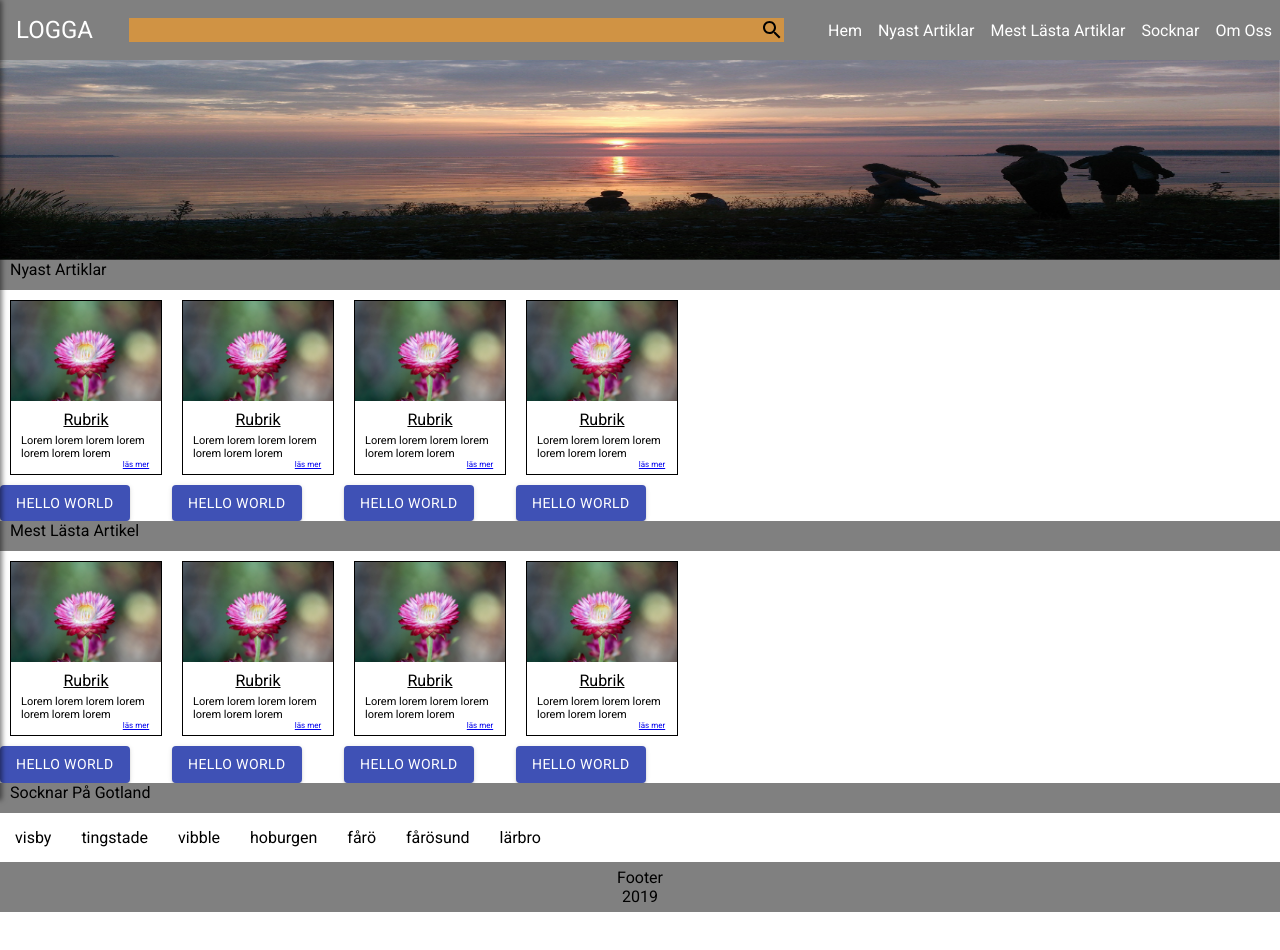
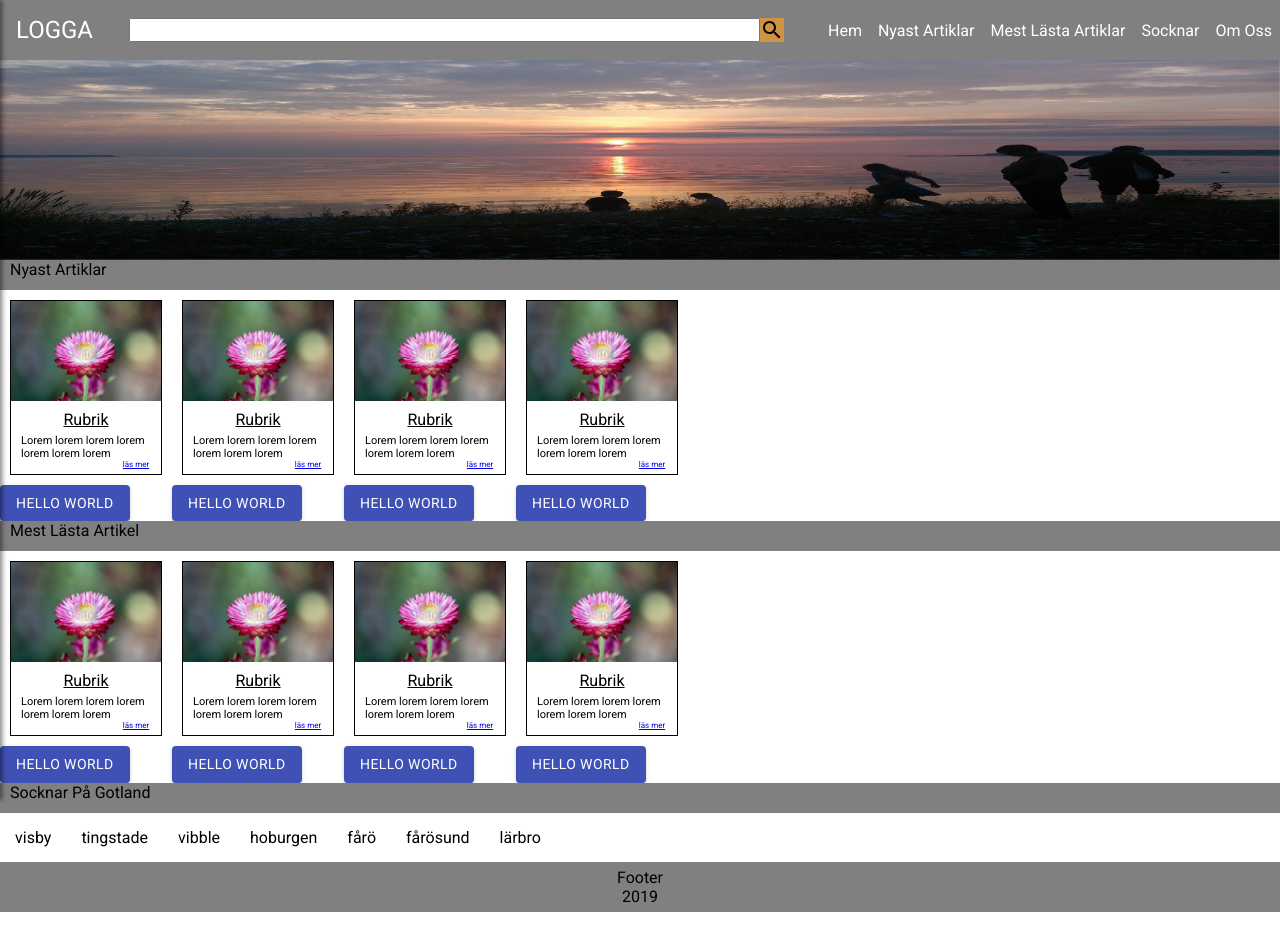
Before and after one commit to wongprom/gutar, a React (Create React App) app: page / in a window 1280 px wide. Shown: the top 950 px of the page. Built offline with nearby package versions, Linux system fonts and the light colour scheme.

Commit message:
Add input field in NavBar.

```diff
--- a/src/components/NavBar/NavBar.js
+++ b/src/components/NavBar/NavBar.js
@@ -11,10 +11,10 @@ const NavBar = props => (
         <NavLink className="navBarLogo" to="/">
           LOGGA
         </NavLink>
-
       </div>
       <div className="search-container">
         <div className="search">
+          <input />
           <div className="search-icon">
             <Search />
           </div>
--- a/src/components/NavBar/NavBar.scss
+++ b/src/components/NavBar/NavBar.scss
@@ -36,6 +36,9 @@
         margin: 0 auto;
         min-height: 24px;
          background-color: rgb(208, 147, 68);
+         input {
+           width: 100%;
+         }
         .search-icon{
           width: 1.5rem;
           height: 24px;
```
